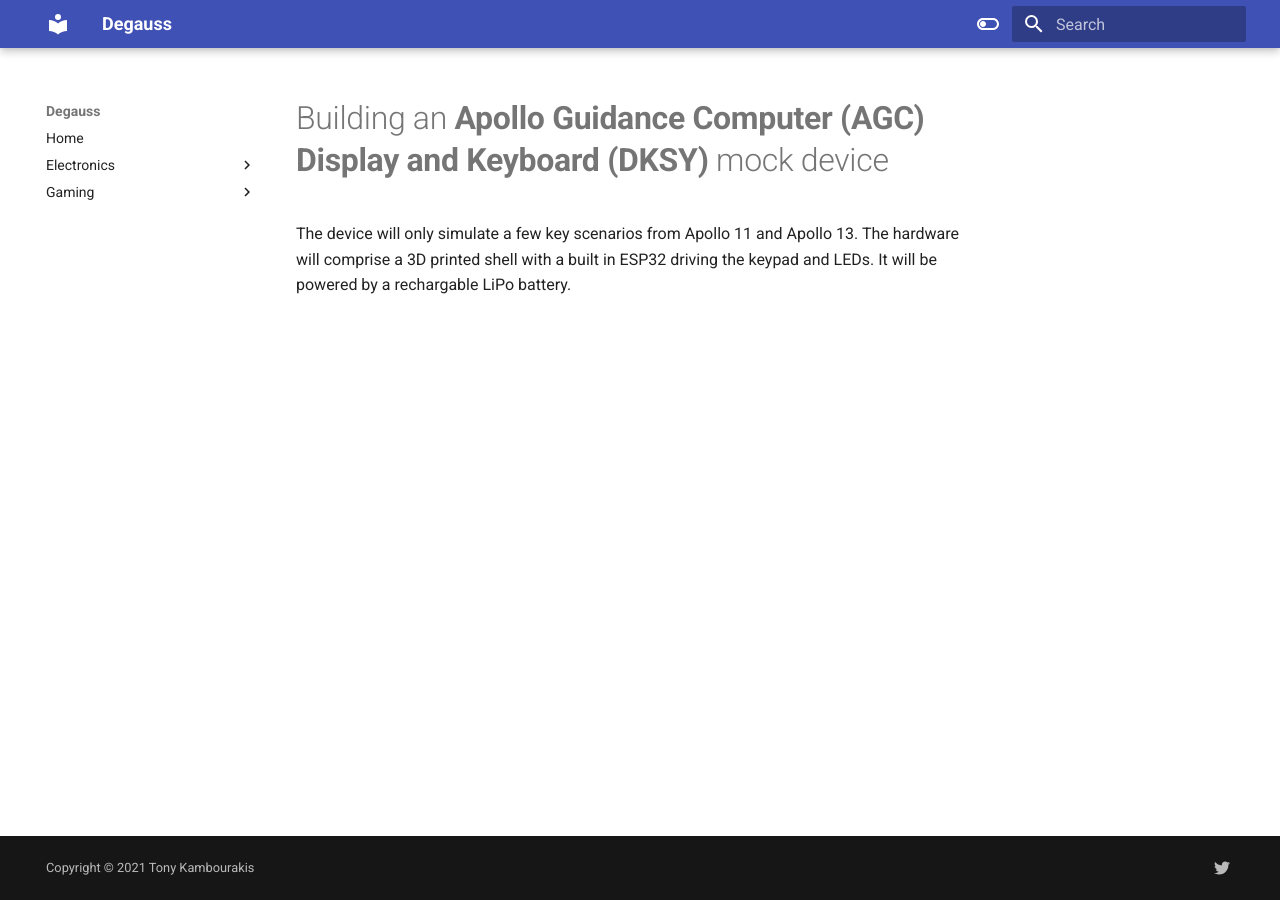
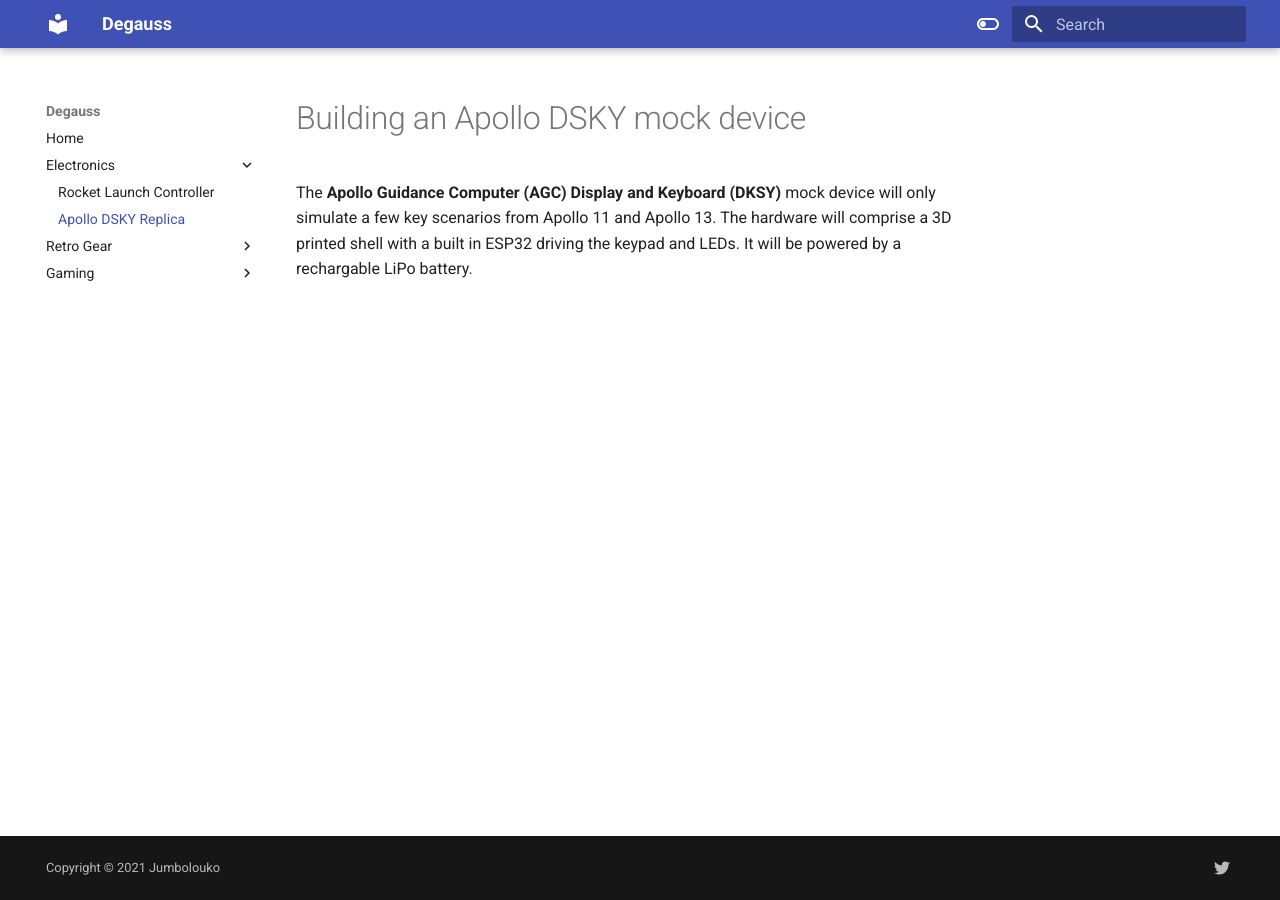
Before and after one commit to tonykambo/degauss, an MkDocs documentation site: the page built from docs/electronics/apollodsky.md, in a window 1280 px wide. Built offline with MkDocs 1.6.1 and Material for MkDocs 9.7.7, drawn with Linux system fonts in a browser that asks for light colours.

Commit message:
Set up additional projects

```diff
--- a/docs/electronics/apollodsky.md
+++ b/docs/electronics/apollodsky.md
@@ -1,3 +1,3 @@
-#Building an **Apollo Guidance Computer (AGC)** **Display and Keyboard (DKSY)** mock device
+#Building an Apollo DSKY mock device
 
-The device will only simulate a few key scenarios from Apollo 11 and Apollo 13. The hardware will comprise a 3D printed shell with a built in ESP32 driving the keypad and LEDs. It will be powered by a rechargable LiPo battery.
+The **Apollo Guidance Computer (AGC)** **Display and Keyboard (DKSY)** mock device will only simulate a few key scenarios from Apollo 11 and Apollo 13. The hardware will comprise a 3D printed shell with a built in ESP32 driving the keypad and LEDs. It will be powered by a rechargable LiPo battery.
--- a/mkdocs.yml
+++ b/mkdocs.yml
@@ -1,13 +1,13 @@
 # Project information
 #site_name: Degauss
 #site_url: https://degauss.com.au/
-#site_author: Tony Kambourakis
+#site_author: Jumbolouko
 
 # Repository
 
 site_name: Degauss
 site_url: https://tonykambo.github.io/degauss
-site_author: Tony Kambourakis
+site_author: Jumbolouko
 
 theme:
   name: 'material'
@@ -38,7 +38,7 @@ extra:
     #- property: !ENV MYGGLANALYTIC
  #- property: !!python/object/apply:os.getenv ["MYGGLANALYTIC"]
 
-copyright: Copyright &copy; 2021 Tony Kambourakis
+copyright: Copyright &copy; 2021 Jumbolouko
 
 # Plugins
 plugins:
@@ -86,11 +86,14 @@ nav:
   - Home: index.md
   - Electronics:
     - Rocket Launch Controller: ./electronics/rocketlaunchcontroller.md
+    - Apollo DSKY Replica: ./electronics/apollodsky.md
 #  - Retro Gear:
 #    - Record Player: ./retrogear/recordplayer.md
 #  - Retro Gaming:
 #    - Atari 2600: ./retrogaming/atari2600.md
 #    - Arcade: ./retrogaming/arcade.md
+  - Retro Gear:
+    - Apple Macintosh Quadra 700: ./retrogear/macintoshquadra700.md
 #  - Model Rockets:
 #    - Estes Saturn V: ./modelrockets/estessaturnv.md
   - Gaming:
```
Also changed, not shown: docs/retrogaming/atari2600.md (+6 -0 lines), docs/retrogaming/commodore64.md (added, +4 -0 lines), docs/retrogear/macintoshquadra700.md (added, +18 -0 lines), docs/retrogear/commodore64.md (added), docs/retrogear/images/Macintosh_Quadra_700.png (added), docs/retrogear/macintoshse.md (added).
